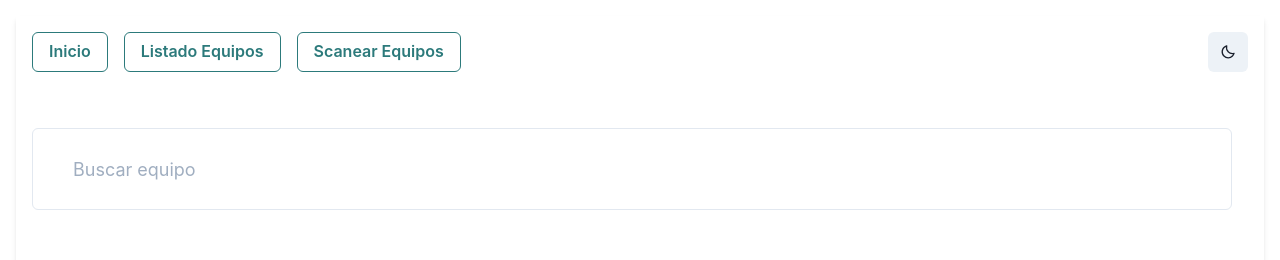
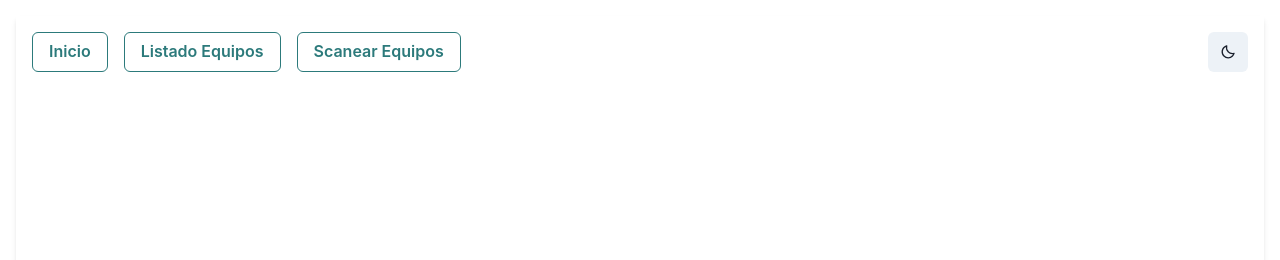
Before and after one commit to juaneme8/control-stock, a Next.js app: page / in a window 1280 px wide. Shown: the top 260 px of the page. Built offline with nearby package versions, Linux system fonts and the light colour scheme.

Commit message:
🔥 Elimino input que no será usado

```diff
--- a/pages/index.js
+++ b/pages/index.js
@@ -1,4 +1,3 @@
-import { Input } from '@chakra-ui/react';
 import Head from 'next/head';
 
 export default function Home() {
@@ -8,8 +7,6 @@ export default function Home() {
         <title>Control de Stock - CIME</title>
         <link href="/favicon.ico" rel="icon" />
       </Head>
-
-      <Input maxWidth="1200" mt="10" p="10" placeholder="Buscar equipo" size="lg" />
     </>
   );
 }
```
